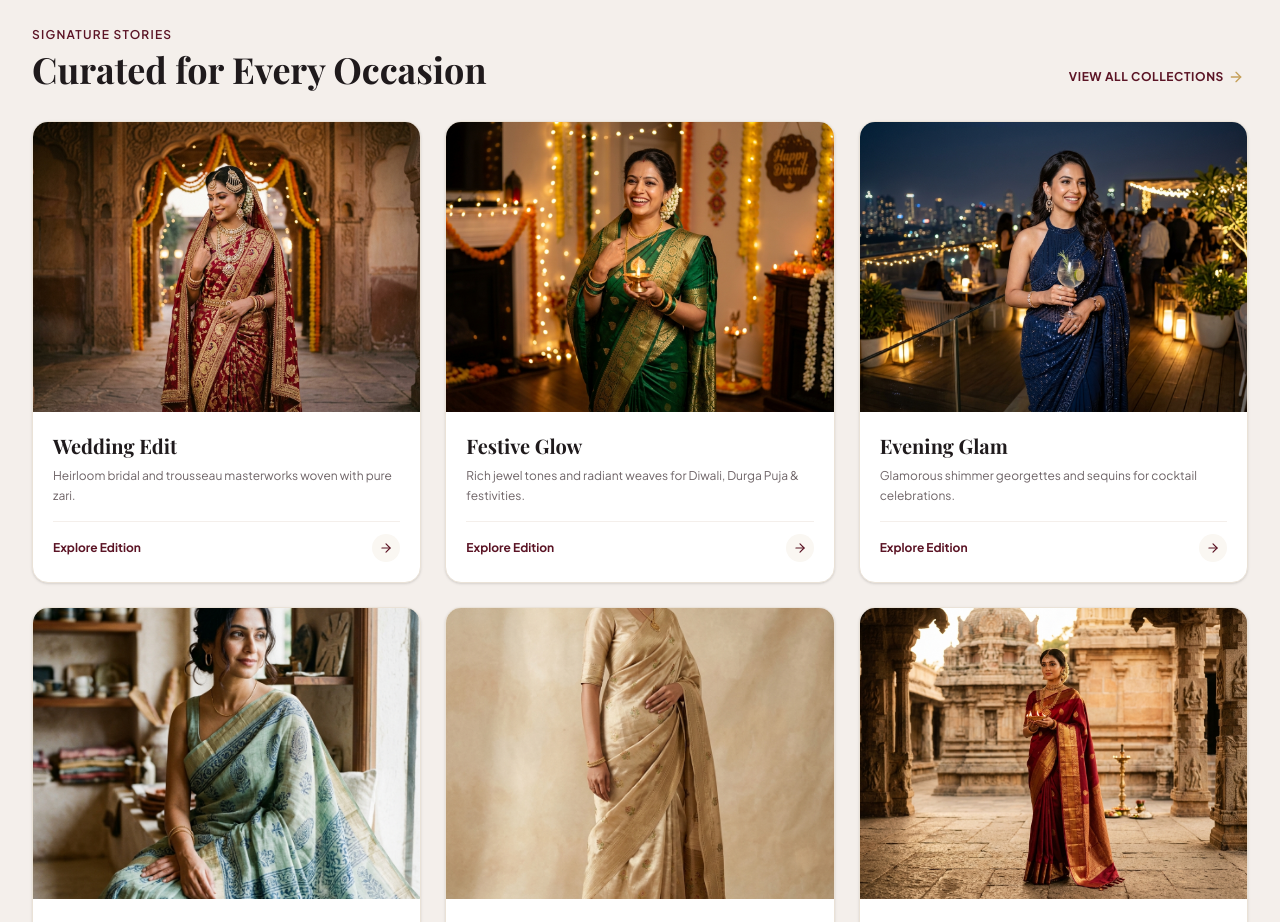
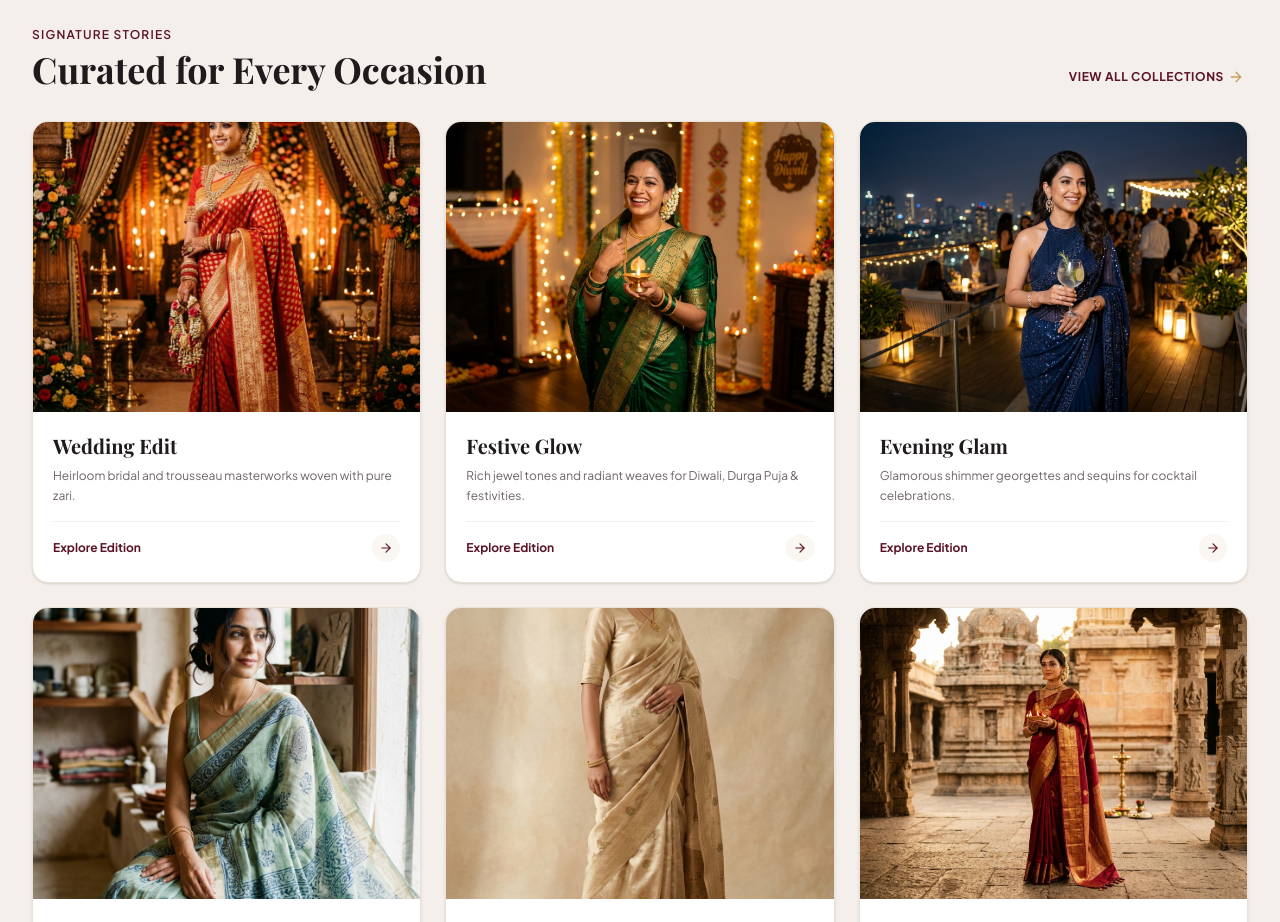
Before and after one commit to Pasulasuprajaa/Palluvo, a React (Vite) app in the folder client/: page / in a window 1280 px wide. Shown: the part 1140-2062 px from the top of the page. Built offline with nearby package versions, Linux system fonts and the light colour scheme; no server answers; a web font is replaced by a local one.

Commit message:
fix(home): separate Wedding Edit collection image from hero photo and add descriptive alt text

```diff
--- a/client/src/pages/HomePage.jsx
+++ b/client/src/pages/HomePage.jsx
@@ -38,7 +38,7 @@ export default function HomePage({ onNavigate }) {
     {
       title: 'Wedding Edit',
       subtitle: 'Heirloom bridal and trousseau masterworks woven with pure zari.',
-      image: '/images/occasions/wedding_edit.jpg',
+      image: '/images/categories/bridal.jpg',
       filter: { occasion: 'Wedding' }
     },
     {
@@ -138,7 +138,7 @@ export default function HomePage({ onNavigate }) {
             <source media="(max-width: 640px)" srcSet="/images/occasions/wedding_edit.jpg" />
             <img
               src="/images/occasions/wedding_edit.jpg"
-              alt="PALLUVO Luxury Saree Hero"
+              alt="Indian bride adorned in an ornate crimson and gold handcrafted silk saree"
               className="w-full h-full object-cover object-[center_12%] sm:object-right md:object-[75%_center] opacity-100 scale-100 transition-transform duration-1000 ease-out"
             />
           </picture>
```
